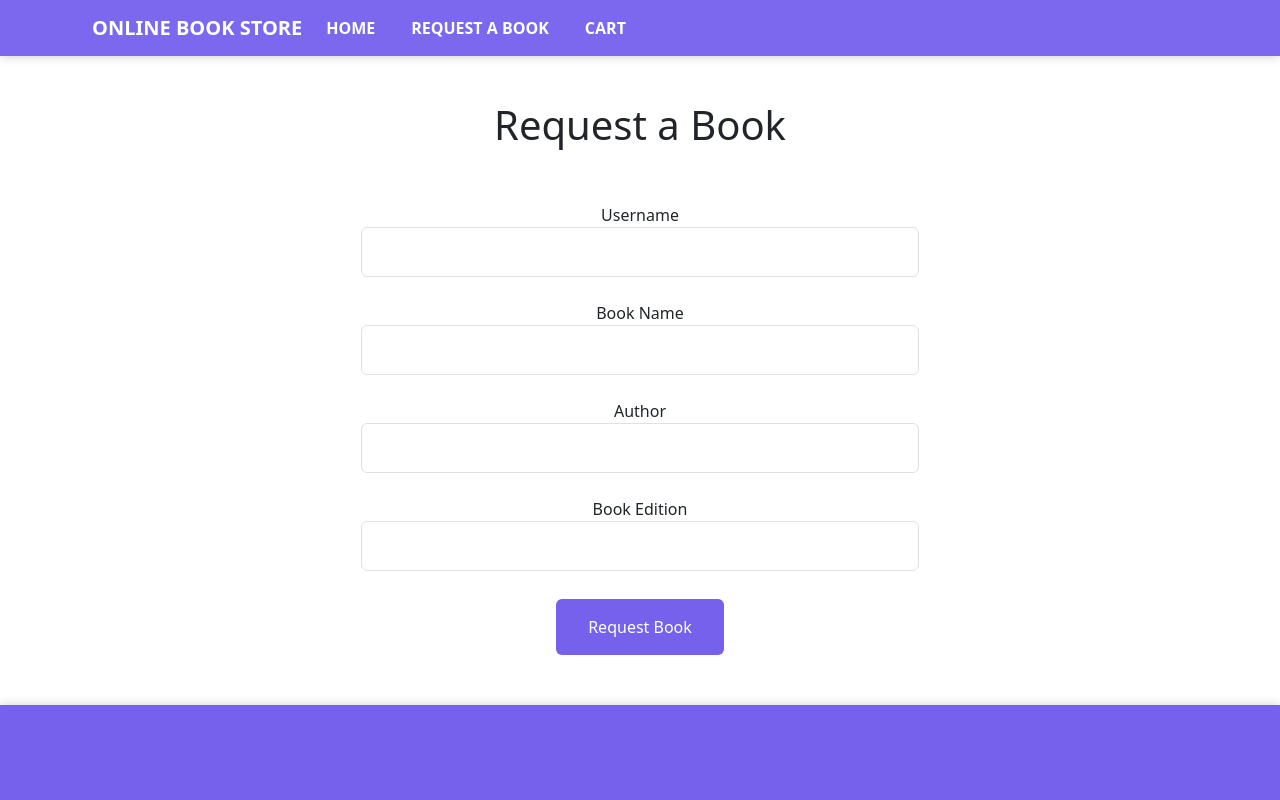
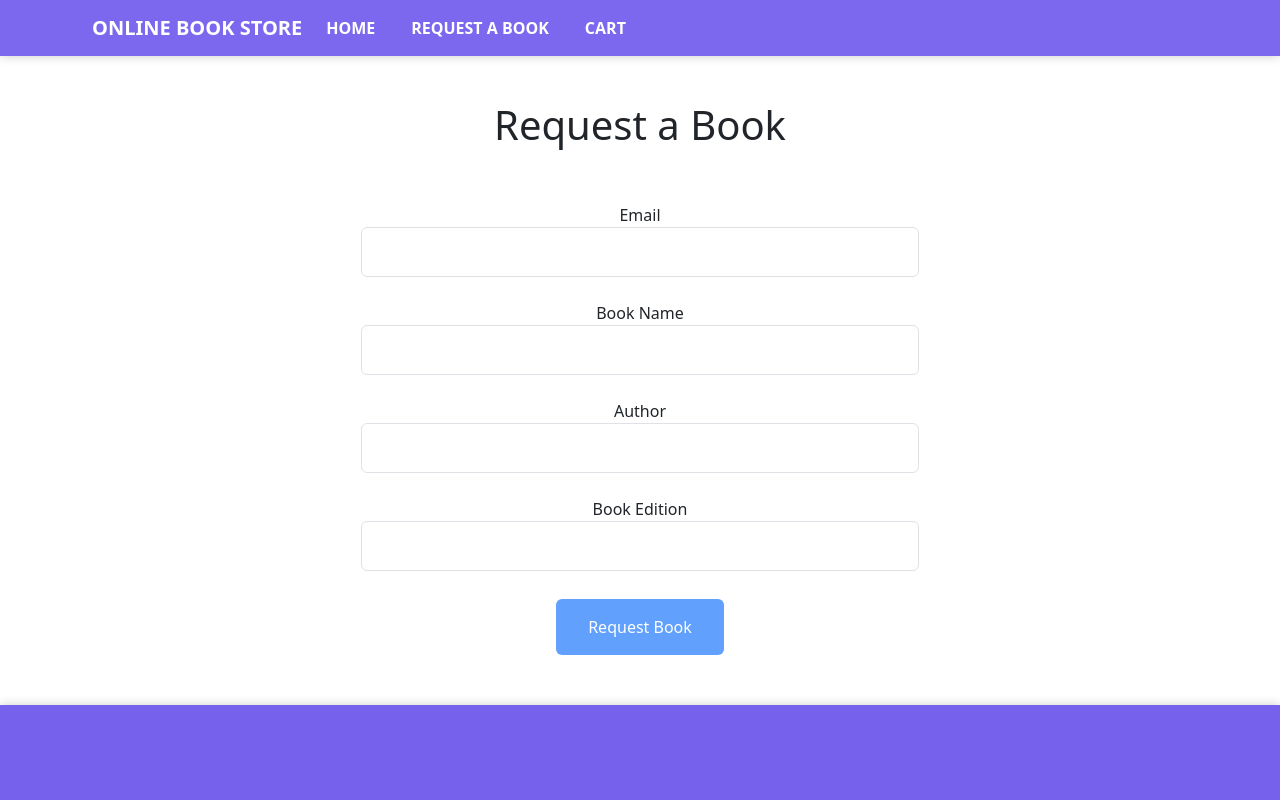
Before and after one commit to swe632/online-book-store, an Angular app: page /req-book in a window 1280 px wide. Shown: the top 800 px of the page. Built offline with nearby package versions, Linux system fonts and the light colour scheme.

Commit message:
added validation & link to home

```diff
--- a/src/app/navbar/navbar.component.html
+++ b/src/app/navbar/navbar.component.html
@@ -1,6 +1,6 @@
 <nav class="navbar navbar-expand-lg navbar-dark bg-medium-slate-blue">
   <div class="container">
-      <a class="navbar-brand" >Online Book Store</a>
+      <a routerLink="/home" class="navbar-brand" >Online Book Store</a>
       <button class="navbar-toggler" type="button" data-bs-toggle="collapse" data-bs-target="#navbarNav"
           aria-controls="navbarNav" aria-expanded="false" aria-label="Toggle navigation">
           <span class="navbar-toggler-icon"></span>
--- a/src/app/req-book/req-book.component.css
+++ b/src/app/req-book/req-book.component.css
@@ -36,3 +36,12 @@ button {
         padding-top:4%;
         padding-bottom:2%;
     }
+
+input.ng-invalid.ng-touched{
+    border: red 2px solid;
+}
+
+span{
+    color: red;
+    font-size: small;
+}
--- a/src/app/req-book/req-book.component.html
+++ b/src/app/req-book/req-book.component.html
@@ -2,26 +2,37 @@
     <h1 class="heading">Request a Book</h1> <br>
     <form #myForm="ngForm" [formGroup]="reqBook" (ngSubmit)="saveBook(myForm.value)" class="pad">
         <div class="form-group">
-            <label for="username">Username</label> <br>
-            <input class="form-control" type="text" formControlName="username" ngModel>
+            <label for="emailid">Email</label> <br>
+            <input class="form-control" type="email" formControlName="emailid" ngModel>
+            <span *ngIf="emailid && emailid.errors?.['required'] && (emailid.touched || emailid.dirty)">*Email
+                required</span>
+            <span *ngIf="emailid && emailid.errors?.['email'] && (emailid.touched || emailid.dirty)">*Email
+                Invalid</span>
         </div>
         <br>
         <div class="form-group">
             <label for="bookname">Book Name</label> <br>
             <input class="form-control" type="text" formControlName="bookname" ngModel>
+            <span *ngIf="bookname && bookname.invalid && bookname.touched">*Invalid Book Name</span>
         </div>
         <br>
         <div class="form-group">
             <label for="author">Author</label> <br>
             <input class="form-control" type="text" formControlName="author" ngModel>
+            <span *ngIf="author && author.errors?.['required'] && (author.touched || author.dirty)">*Author
+                required</span>
+            <span *ngIf="author && author.errors?.['pattern'] && (author.touched || author.dirty)">*Invalid
+                Author</span>
         </div>
         <br>
         <div class="form-group">
             <label for="bookedition">Book Edition</label> <br>
-            <input class="form-control" type="number" formControlName="bookedition" ngModel> <br>
+            <input class="form-control" type="number" formControlName="bookedition" ngModel>
+            <span *ngIf="bookedition && bookedition.invalid && (bookedition.touched || bookedition.dirty)">*Book edition
+                required</span> <br>
         </div>
         <div>
-            <button class="btn btn-primary" type="submit">Request Book</button>
+            <button [disabled]="reqBook.invalid" class="btn btn-primary" type="submit">Request Book</button>
         </div>
     </form>
     <div *ngIf="message" class="alert alert-success alert-dismissible fade show" role="alert">
--- a/src/app/req-book/req-book.component.ts
+++ b/src/app/req-book/req-book.component.ts
@@ -1,5 +1,5 @@
 import { Component } from '@angular/core';
-import { FormGroup, FormControl } from '@angular/forms';
+import { FormGroup, FormControl, Validators } from '@angular/forms';
 
 @Component({
   selector: 'app-req-book',
@@ -7,12 +7,12 @@ import { FormGroup, FormControl } from '@angular/forms';
   styleUrls: ['./req-book.component.css'],
 })
 export class ReqBookComponent {
-  constructor() {}
+  constructor() { }
   reqBook = new FormGroup({
-    username: new FormControl(''),
-    bookname: new FormControl(''),
-    author: new FormControl(''),
-    bookedition: new FormControl(''),
+    emailid: new FormControl('', [Validators.required, Validators.email]),
+    bookname: new FormControl('', [Validators.required]),
+    author: new FormControl('', [Validators.required, Validators.pattern("[a-zA-Z].*")]),
+    bookedition: new FormControl('', [Validators.required, Validators.maxLength(2)]),
   });
 
   message: boolean = false;
@@ -24,4 +24,16 @@ export class ReqBookComponent {
   removeMessage() {
     this.message = false;
   }
+  get emailid() {
+    return this.reqBook.get('emailid');
+  }
+  get bookname() {
+    return this.reqBook.get('bookname');
+  }
+  get author() {
+    return this.reqBook.get('author');
+  }
+  get bookedition() {
+    return this.reqBook.get('bookedition');
+  }
 }
```
